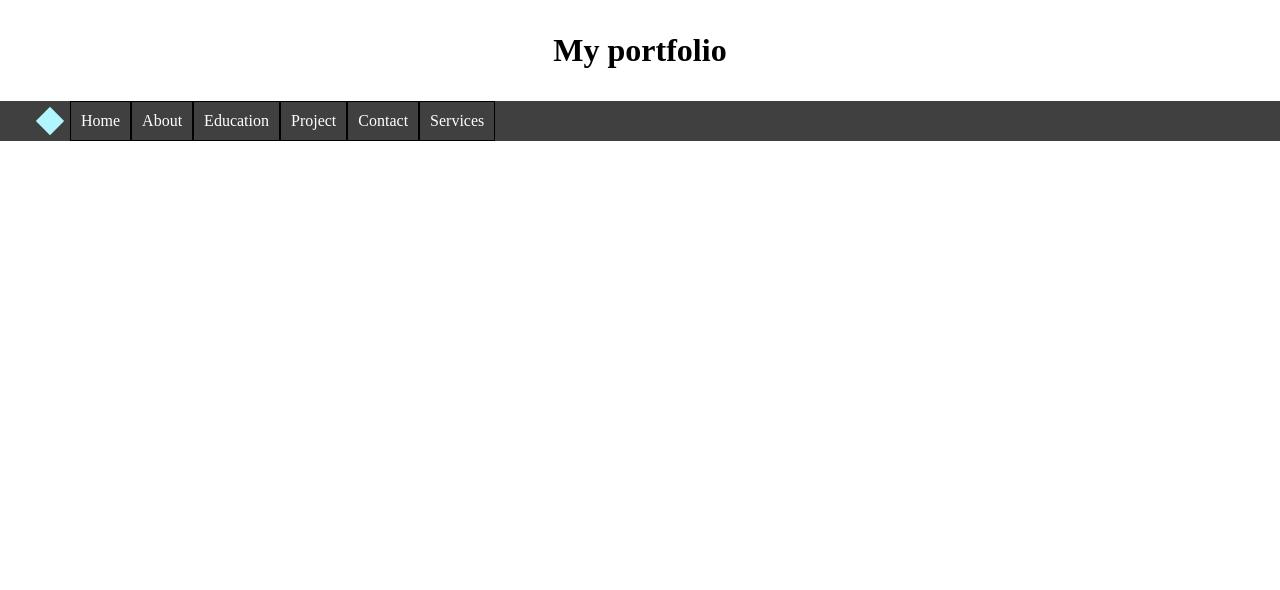
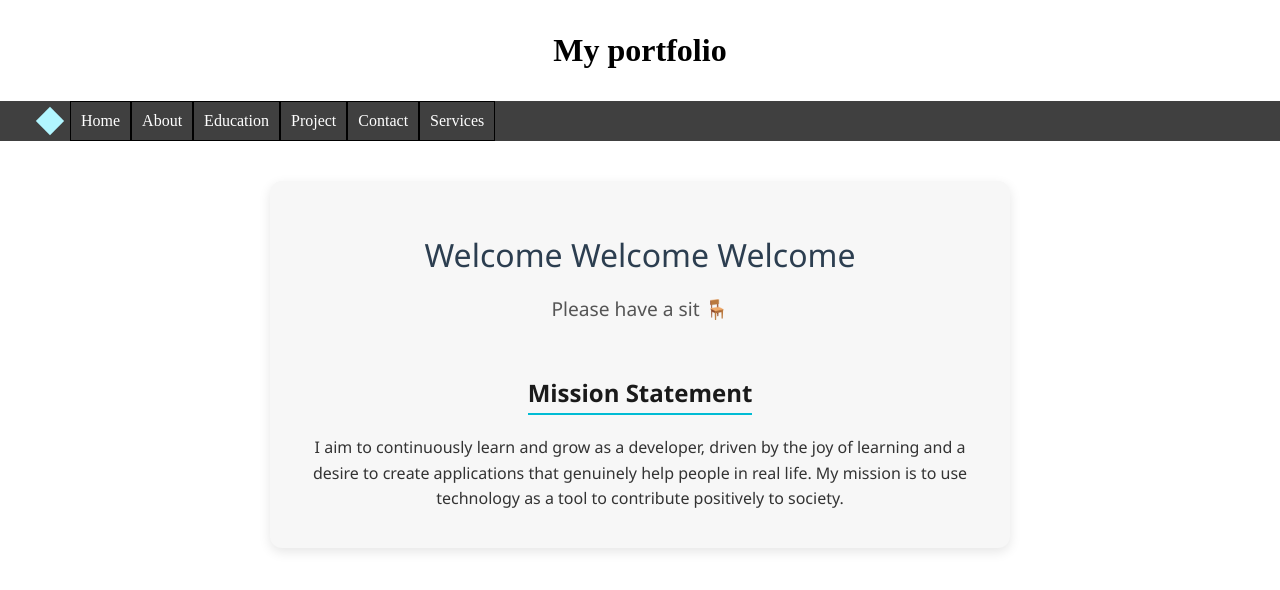
Before and after one commit to dydwn2001/comm229-assignment1, a React (Vite) app: page / in a window 1280 px wide. Shown: the top 590 px of the page. Built offline with nearby package versions, Linux system fonts and the light colour scheme.

Commit message:
welcome message and mission statement

```diff
--- a/src/App.jsx
+++ b/src/App.jsx
@@ -1,11 +1,14 @@
 
 import { Routes, Route } from "react-router-dom"
 import MainRouter from './MainRouter.jsx'
+import Nav from './Nav.jsx'
 function App() {
 
 
   return (<>
+    <Nav/>
     <MainRouter/>
+
     </>
 
 
--- a/src/Home.jsx
+++ b/src/Home.jsx
@@ -1,21 +1,21 @@
-import { Link } from "react-router-dom";
+import { Link, UNSAFE_createClientRoutes } from "react-router-dom";
 
 export default function Home() {
   return (
-    <div>
-      <h3 className="HomeHead">My portfolio</h3>
-      <nav className= "HomeNav">
 
-        <ul>
-        <li><div className="logo"></div></li>
-        <li><Link to="/">Home</Link></li>
-        <li><Link to="/about">About</Link></li>
-        <li><Link to="/education">Education</Link></li>
-        <li><Link to="/project">Project</Link></li>
-        <li><Link to="/contact">Contact</Link></li>
-        <li><Link to="/services">Services</Link></li>
-        </ul>
-      </nav>
+      <div className="home-content">
+  <p className="welcome">Welcome Welcome Welcome </p>
+  <p className="subtext">Please have a sit 🪑</p>
+
+  <h3 className="mission-title">Mission Statement</h3>
+  <p className="mission-text">
+    I aim to continuously learn and grow as a developer, driven by the joy of learning and a desire to
+    create applications that genuinely help people in real life. My mission is to use technology as a
+    tool to contribute positively to society.
+  </p>
+
+
+
     </div>
   )
 }
--- /dev/null
+++ b/src/Nav.jsx
@@ -0,0 +1,21 @@
+import { Link } from "react-router-dom";
+
+export default function Nav() {
+  return (
+    <div>
+      <h3 className="HomeHead">My portfolio</h3>
+      <nav className= "HomeNav">
+
+        <ul>
+        <li><div className="logo"></div></li>
+        <li><Link to="/">Home</Link></li>
+        <li><Link to="/about">About</Link></li>
+        <li><Link to="/education">Education</Link></li>
+        <li><Link to="/project">Project</Link></li>
+        <li><Link to="/contact">Contact</Link></li>
+        <li><Link to="/services">Services</Link></li>
+        </ul>
+      </nav>
+      </div>
+  )
+}
--- a/src/index.css
+++ b/src/index.css
@@ -36,3 +36,41 @@ body{
   transform: rotate(45deg);
   margin-right: 10px;
 }
+.home-content {
+  max-width: 700px;
+  margin: 40px auto;
+  padding: 20px;
+  background-color: #f7f7f7;
+  border-radius: 12px;
+  box-shadow: 0 4px 12px rgba(0, 0, 0, 0.1);
+  font-family: 'Segoe UI', sans-serif;
+  text-align: center;
+}
+
+.welcome {
+  font-size: 2rem;
+  color: #2c3e50;
+  margin-bottom: 10px;
+}
+
+.subtext {
+  font-size: 1.2rem;
+  color: #555;
+  margin-bottom: 30px;
+}
+
+.mission-title {
+  font-size: 1.5rem;
+  color: #1a1a1a;
+  margin-bottom: 10px;
+  border-bottom: 2px solid #00bcd4;
+  display: inline-block;
+  padding-bottom: 4px;
+}
+
+.mission-text {
+  font-size: 1rem;
+  color: #333;
+  line-height: 1.6;
+  margin-top: 10px;
+}
```
